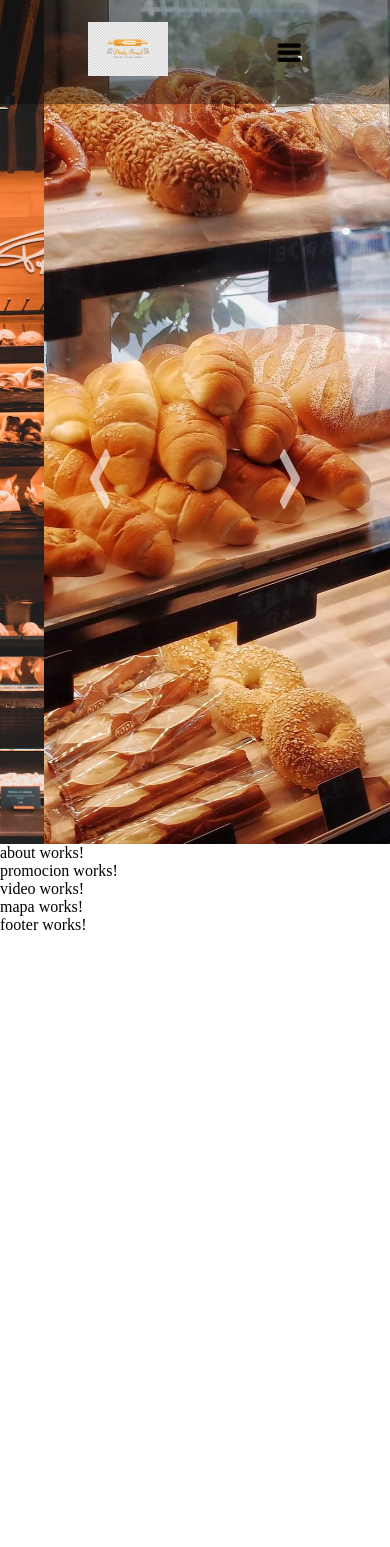
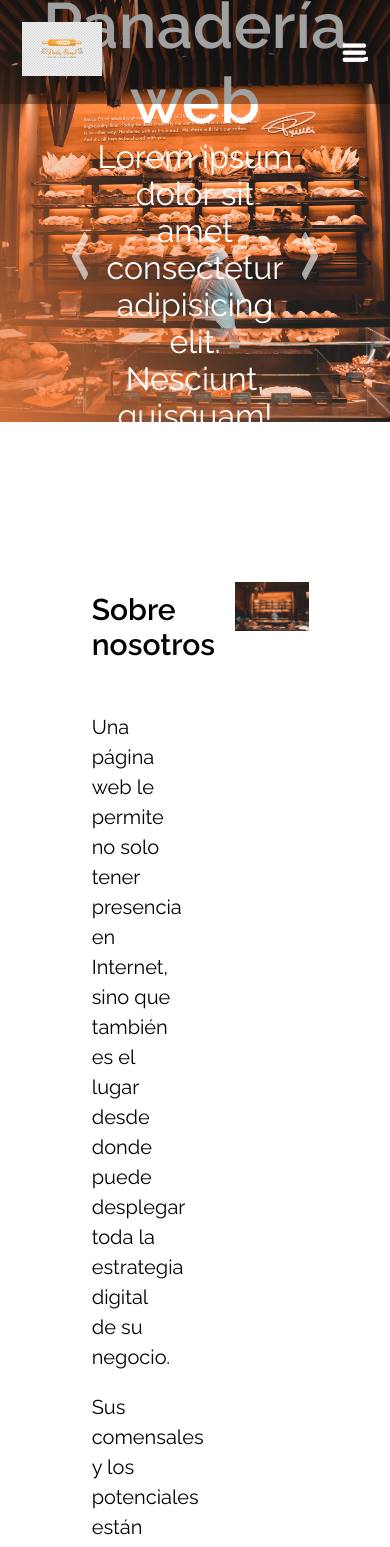
Before and after one commit to Diego-Kemer/PanaWebFront1, an Angular app: page /home in a window 390 px wide. Shown: the top 1547 px of the page. Before the commit the page ends 934 px from the top, so only its background shows below. Built offline with nearby package versions, Linux system fonts and the light colour scheme.

Commit message:
subiendo algo

```diff
--- a/src/app/module-home/components/principal/about/about.component.css
+++ b/src/app/module-home/components/principal/about/about.component.css
@@ -0,0 +1,71 @@
+.about{
+    width: 100%;
+    display: flex;
+    justify-content: center;
+    font-size: 20px;
+    padding: 5rem;
+    min-height: 60vh;
+}
+.about__container{
+    max-width: 1320px;
+    display: flex;
+    align-items: center;
+    justify-content: space-between;
+    font-size: 1em;
+}
+.about__texto, .about__picture{
+    width: 50%;
+    padding: 3em 1em;
+    height: 100%;
+}
+.about__texto{
+    display: flex;
+    flex-direction: column;
+    justify-content: center;
+    opacity: 0;
+}
+.about__texto--aparece{
+    animation: sube 2s forwards;
+}
+@keyframes sube {
+    0%{transform: translateY(100%); opacity: 0;}
+    100%{transform: translateY(0%); opacity: 1;}
+}
+.about__texto h2{
+    margin: 1em 0px;
+}
+.about__texto span{
+    line-height: 1.5em;
+    margin-top: 1em;
+}
+.about__picture{
+    position: relative;
+    font-size: 1em;
+}
+.about__imagen{
+    width: 60%;
+    position: absolute;
+    opacity: 0;
+}
+.about__imagen--aparece{
+    animation: entra 2s forwards;
+}
+@keyframes entra {
+    0%{transform: translateX(200%); opacity: 0;}
+    100%{transform: translateX(0%); opacity: 1;}
+}
+.about__imagen--uno{
+    left: 2em;
+    top: 4em;
+    animation-delay: .5s;
+}
+.about__imagen--dos{
+    right: 0em;
+    bottom: 6em;
+    animation-delay: 1s;
+}
+.about__imagen--tres{
+    left: 5em;
+    bottom: 1em;
+    animation-delay: 1.5s;
+}
--- a/src/app/module-home/components/principal/about/about.component.html
+++ b/src/app/module-home/components/principal/about/about.component.html
@@ -1 +1,15 @@
-<p>about works!</p>
+<section class="about" #about>
+    <div class="about__container">
+        <article class="about__texto" #texto>
+            <h2>Sobre nosotros</h2>
+            <span>Una página web le permite no solo tener presencia en Internet, sino que también es el lugar desde donde puede desplegar toda la estrategia digital de su negocio.</span>
+            <span>Sus comensales y los potenciales están navegando en internet, buscando recomendaciones y nuevos lugares para ir a comer algo delicioso a cualquier hora del día. Es por eso que tener presencia activa en internet con un buen sitio web, le representará un mayor alcance hacia nuevos clientes.</span>
+        </article>
+        <picture class="about__picture">
+            <img  #imagen class="about__imagen about__imagen--uno" src="assets/img/img1.jpg" alt="">
+            <img #imagen class="about__imagen about__imagen--dos" src="assets/img/img2.jpg" alt="">
+            <img #imagen class="about__imagen about__imagen--tres" src="assets/img/img3.jpg" alt="">
+        </picture>
+    </div>
+
+</section>
--- a/src/app/module-home/components/principal/header/header.component.css
+++ b/src/app/module-home/components/principal/header/header.component.css
@@ -14,7 +14,7 @@
     outline: none;
     transition: all .5s;
     cursor: pointer;
-    z-index: 2;
+    z-index: 3;
 }
 .carousel__boton:hover{
     color: #fff;
@@ -23,6 +23,25 @@
     width: 100%;
     position: relative;
     height: 100vh;
+    display: flex;
+    justify-content: center;
+    align-items: center;
+}
+.carousel__texto{
+    color: #fff;
+    text-align: center;
+    align-items: center;
+    display: flex;
+    flex-direction: column;
+    justify-content: center;
+    font-size: 2em;
+    z-index: 2;
+    width: 100%;
+    height: 100%;
+    background: linear-gradient(to left bottom,  transparent 50%,var(--colorPri) 110%);
+}
+.carousel__texto p{
+    width: 50%;
 }
 .carousel__boton--nex{
     right: .5em;
@@ -57,3 +76,26 @@
     0%{transform: translateX(-100%);}
     100%{transform: translateX(0%);}
 }
+.carousel__item--irse1{
+    animation: irse1 .9s;
+}
+@keyframes irse1 {
+    0%{transform: translateX(0%);}
+    100%{transform: translateX(-100%);}
+}
+.carousel__item--quedarse1{
+    animation: quedarse1 .9s;
+}
+@keyframes quedarse1 {
+    0%{transform: translateX(100%);}
+    100%{transform: translateX(0%);}
+}
+
+@media screen and (max-width: 600px) {
+    .carousel{
+        font-size: 16px;
+    }
+    .carousel__conteiner{
+        height: 50vh;
+    }
+}
--- a/src/app/module-home/components/principal/header/header.component.html
+++ b/src/app/module-home/components/principal/header/header.component.html
@@ -3,9 +3,15 @@
         <button class="carousel__boton carousel__boton--back" (click)="back()"><i class="icofont-curved-left"></i></button>
         <div>
             <div class="carousel__conteiner">
+                <div class="carousel__texto">
+                    <h1>Panadería web</h1>
+                    <p>Lorem ipsum dolor sit amet consectetur adipisicing elit. Nesciunt, quisquam!</p>
+                </div>
+
                 <div class="carousel__item" #irse>
                     <img class="carousel__imagen" src="{{imagenAnimada}}" alt="" width="100%">
                 </div>
+                <!-- este queda encima -->
                 <div class="carousel__item" #quedarse>
                     <img class="carousel__imagen" src="{{imagen}}" alt="" width="100%">
                 </div>
--- a/src/app/module-home/components/principal/header/header.component.ts
+++ b/src/app/module-home/components/principal/header/header.component.ts
@@ -1,5 +1,5 @@
 import { Component, ElementRef, OnInit, Renderer2, ViewChild } from '@angular/core';
-import { interval } from 'rxjs';
+import { interval, timer } from 'rxjs';
 
 @Component({
   selector: 'app-header',
@@ -9,51 +9,54 @@ import { interval } from 'rxjs';
 export class HeaderComponent implements OnInit {
   @ViewChild('quedarse') quedarse!: ElementRef;
   @ViewChild('irse') irse!: ElementRef;
-  public imagen: string = 'assets/img/img4.jpg';
-  public imagenAnimada: string = 'assets/img/img4.jpg'
+  public imagen: string = 'assets/img/img1.jpg';
+  public imagenAnimada: string = 'assets/img/img1.jpg'
   public imagenes: Array<string> = ['assets/img/img1.jpg', 'assets/img/img2.jpg', 'assets/img/img3.jpg', 'assets/img/img4.jpg'];
   public numero: number = 0;
 
   constructor(private renderer: Renderer2) { }
 
   ngOnInit(): void {
-    // this.imagen = this.imagenes[3]
-    interval(5000).subscribe(v =>{
-      v > 0 ? this.imagenAnimada = this.imagen : false;
-      this.numero < this.imagenes.length ? this.imagen = this.imagenes[this.numero] : false;
-      this.numero++;
-      this.numero >= this.imagenes.length ? this.numero = 0 : false;
-      this.renderer.addClass(this.quedarse.nativeElement, 'carousel__item--quedarse')
-      this.renderer.addClass(this.irse.nativeElement, 'carousel__item--irse')
-      setTimeout(()=>{
-        this.renderer.removeClass(this.quedarse.nativeElement, 'carousel__item--quedarse')
-        this.renderer.removeClass(this.irse.nativeElement, 'carousel__item--irse')
-      }, 1100)
+    interval(7000).subscribe(()=>{
+      let indice = this.imagenes.indexOf(this.imagen)
+      if(indice + 1 >= this.imagenes.length) {
+        this.logic(3, 0, 'carousel__item--quedarse', 'carousel__item--irse')
+        return
+      };
+      console.log(indice)
+      this.logic(indice, indice + 1, 'carousel__item--quedarse', 'carousel__item--irse')
     })
   }
 
   nex(){
-    if(this.quedarse.nativeElement.classList[1] == 'carousel__item--quedarse'){return}
-    if(this.numero < this.imagenes.length){
-      this.imagenAnimada = this.imagen;
-      this.numero < this.imagenes.length ? this.imagen = this.imagenes[this.numero] : false;
-      this.numero++;
-      this.numero >= this.imagenes.length ? this.numero = 0 : false;
-      this.renderer.addClass(this.quedarse.nativeElement, 'carousel__item--quedarse')
-      this.renderer.addClass(this.irse.nativeElement, 'carousel__item--irse')
-      setTimeout(()=>{
-        this.renderer.removeClass(this.quedarse.nativeElement, 'carousel__item--quedarse')
-        this.renderer.removeClass(this.irse.nativeElement, 'carousel__item--irse')
-      }, 1000)
-    }else{console.log('mal')}
+    const indice = this.imagenes.indexOf(this.imagen)
+    if(this.quedarse.nativeElement.classList[1] === 'carousel__item--quedarse'){return}
+    if(indice + 1 >= this.imagenes.length) {
+      return
+    };
+    this.logic(indice, indice + 1, 'carousel__item--quedarse', 'carousel__item--irse')
   }
 
   back(){
-    if(this.numero > 0){
-      if(this.imagen == this.imagenes[this.numero-1] && this.numero > 1){this.numero = this.numero - 2}else{this.numero--;}
-      this.imagen = this.imagenes[this.numero]
-      console.log(this.numero)
-    }else{console.log('mal')}
+    const indice = this.imagenes.indexOf(this.imagen)
+    if(this.quedarse.nativeElement.classList[1] === 'carousel__item--quedarse1'){return}
+    if(indice - 1 < 0) {return};
+    this.logic(indice, indice - 1, 'carousel__item--quedarse1', 'carousel__item--irse1')
+  }
+
+  logic(index: number, calculo: any, clase1: string, clase2: string){
+    const anterior = index;
+    const nueva = calculo;
+    this.imagenAnimada = this.imagenes[anterior]
+    this.imagen = this.imagenes[nueva]
+    const element = this.quedarse.nativeElement;
+    const element1 = this.irse.nativeElement;
+    this.renderer.addClass(element, clase1)
+    this.renderer.addClass(element1, clase2)
+    timer(1000).subscribe(()=>{
+      this.renderer.removeClass(element, clase1)
+      this.renderer.removeClass(element1, clase2)
+    })
   }
 
 }
--- a/src/app/module-home/components/principal/promocion/promocion.component.html
+++ b/src/app/module-home/components/principal/promocion/promocion.component.html
@@ -1 +1,35 @@
-<p>promocion works!</p>
+<section class="promociones">
+    <h2>Promociones</h2>
+    <div class="promociones__container">
+        <article class="promociones__item">
+            <picture>
+                <img class="promociones__imagen" src="assets/img/img1.jpg" alt="">
+            </picture>
+            <div class="promociones__description">
+                <h3>Torta</h3>
+                <p>Lorem ipsum dolor sit amet consectetur adipisicing.</p>
+                <span>$400</span>
+            </div>
+        </article>
+        <article class="promociones__item">
+            <picture>
+                <img class="promociones__imagen" src="assets/img/img1.jpg" alt="">
+            </picture>
+            <div class="promociones__description">
+                <h3>Factura</h3>
+                <p>Lorem ipsum dolor sit amet consectetur adipisicing. Lorem ipsum dolor sit amet consectetur adipisicing elit. Modi, dicta?</p>
+                <span>$200</span>
+            </div>
+        </article>
+        <article class="promociones__item">
+            <picture>
+                <img class="promociones__imagen" src="assets/img/img1.jpg" alt="">
+            </picture>
+            <div class="promociones__description">
+                <h3>Pan</h3>
+                <p>Lorem ipsum dolor sit amet consectetur adipisicing. Lorem ipsum dolor sit amet.</p>
+                <span>$350</span>
+            </div>
+        </article>
+    </div>
+</section>
--- a/src/app/module-shared/components/nav/nav.component.css
+++ b/src/app/module-shared/components/nav/nav.component.css
@@ -8,7 +8,7 @@
     background: rgba(0, 0, 0, 0.37);
     position: absolute;
     top: 0;
-    z-index: 2;
+    z-index: 3;
 }
 
 .logo{
@@ -38,7 +38,10 @@
     display: none;
 }
 
-@media screen and (max-width: 500px) {
+@media screen and (max-width: 600px) {
+    .menu{
+        justify-content: space-between;
+    }
     .menu__enlaces{
         display: none;
     }
@@ -47,7 +50,7 @@
         position: relative;
     }
     .hamburguesa__menu i{
-        color: #000;
+        color: #FFF;
         font-size: 2em;
         border: none;
         outline: none;
--- a/src/index.html
+++ b/src/index.html
@@ -6,6 +6,7 @@
   <link rel="stylesheet" href="assets/icofont/icofont/icofont.min.css">
   <base href="/">
   <meta name="viewport" content="width=device-width, initial-scale=1">
+  <link rel="preconnect" href="https://fonts.googleapis.com"><link rel="preconnect" href="https://fonts.gstatic.com" crossorigin><link href="https://fonts.googleapis.com/css2?family=Raleway:wght@400;500;600&display=swap" rel="stylesheet">
 </head>
 <body>
   <app-root></app-root>
--- a/src/styles.css
+++ b/src/styles.css
@@ -1,6 +1,12 @@
-/* You can add global styles to this file, and also import other style files */
+@import url('https://fonts.googleapis.com/css2?family=Raleway:wght@400;500;600&display=swap');
 *{
     margin: 0px;
     padding: 0px;
     box-sizing: border-box;
 }
+:root{
+    font-family: 'Raleway', sans-serif;
+    --colorPri: #f6803e;
+    --colorSec: #a63b0f;
+    --colorTer: #2c2320;
+}
```
Also changed, not shown: src/app/module-home/components/principal/about/about.component.ts (+27 -3 lines), src/app/module-home/components/principal/promocion/promocion.component.css (+49 -0 lines).
